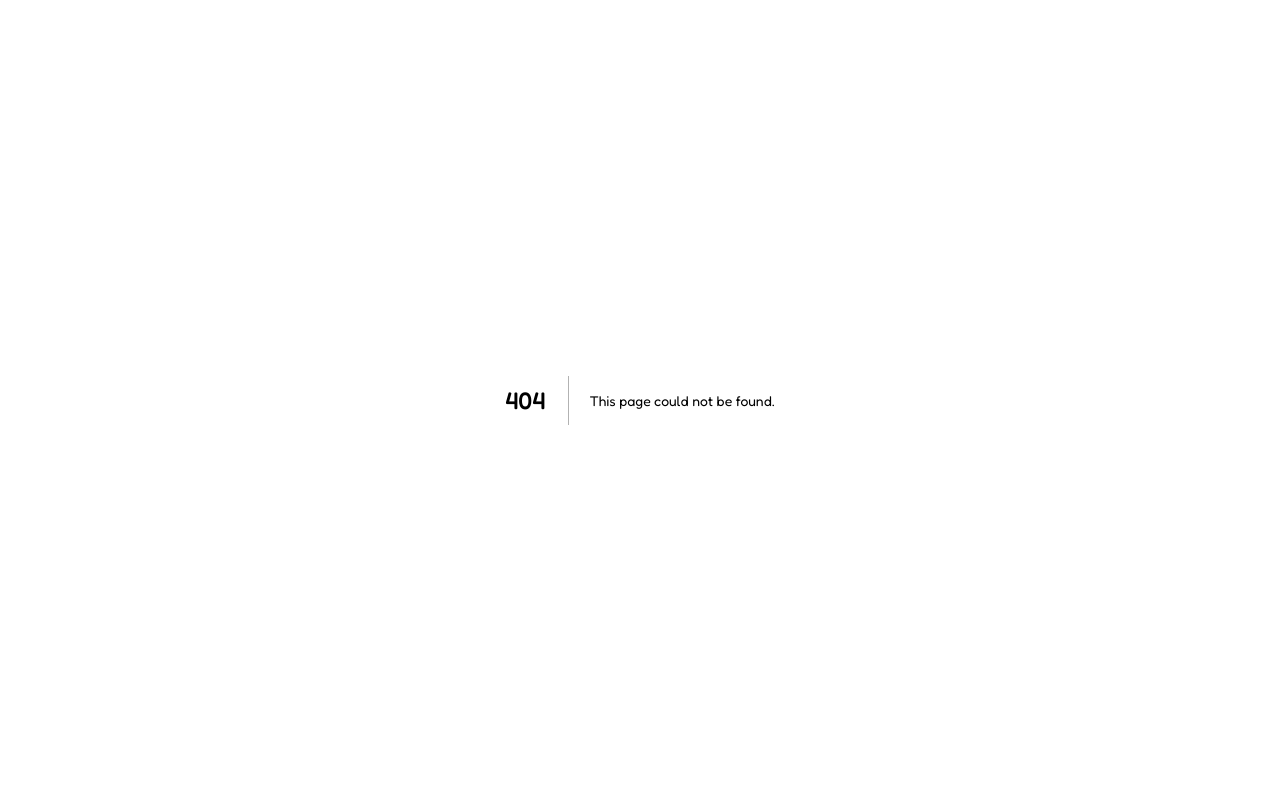
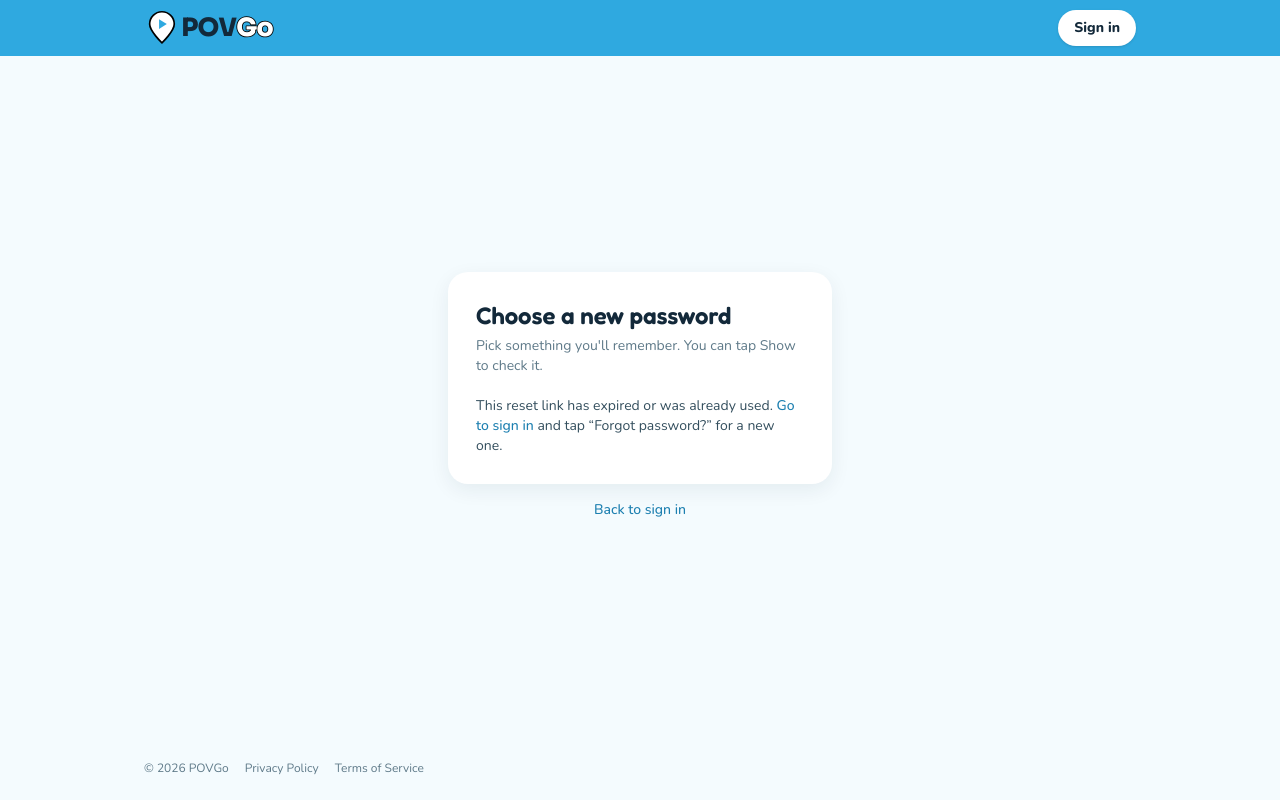
Before and after one commit to enovaenters-hash/pinnr-creator, a Next.js app: page /reset in a window 1280 px wide. Before the commit this address had no page. Built offline with nearby package versions, Linux system fonts and the light colour scheme; no server answers.

Commit message:
Add files via upload

```diff
--- /dev/null
+++ b/app/reset/page.tsx
@@ -0,0 +1,43 @@
+'use client';
+
+import { useEffect, useState } from 'react';
+import Link from 'next/link';
+import { useRouter } from 'next/navigation';
+import { getSupabase, supabaseConfigured } from '@/lib/supabase';
+import { AuthCard } from '@/components/AuthCard';
+import NewPassword from '@/components/NewPassword';
+
+/** The reset link in the "forgot password" email lands here already signed in; pick a new password. */
+export default function ResetPage() {
+  const router = useRouter();
+  const [state, setState] = useState<'checking' | 'ready' | 'expired'>('checking');
+
+  useEffect(() => {
+    if (!supabaseConfigured) { setState('expired'); return; }
+    const supabase = getSupabase();
+    let done = false;
+    const ok = () => { done = true; setState('ready'); };
+    const { data: sub } = supabase.auth.onAuthStateChange((e, session) => {
+      if (session && (e === 'PASSWORD_RECOVERY' || e === 'SIGNED_IN')) ok();
+    });
+    supabase.auth.getSession().then(({ data }) => { if (data.session) ok(); });
+    const t = window.setTimeout(() => { if (!done) setState('expired'); }, 3000);
+    return () => { window.clearTimeout(t); sub.subscription.unsubscribe(); };
+  }, []);
+
+  return (
+    <AuthCard
+      title="Choose a new password"
+      subtitle="Pick something you'll remember. You can tap Show to check it."
+      footer={<Link href="/login" className="text-blue-600 font-medium">Back to sign in</Link>}
+    >
+      {state === 'checking' && <p className="text-sm text-gray-500">Checking your link…</p>}
+      {state === 'expired' && (
+        <p className="text-sm text-gray-700">
+          This reset link has expired or was already used. <Link href="/login" className="text-blue-600 font-medium">Go to sign in</Link> and tap “Forgot password?” for a new one.
+        </p>
+      )}
+      {state === 'ready' && <NewPassword onDone={() => router.replace('/fan')} />}
+    </AuthCard>
+  );
+}
```
